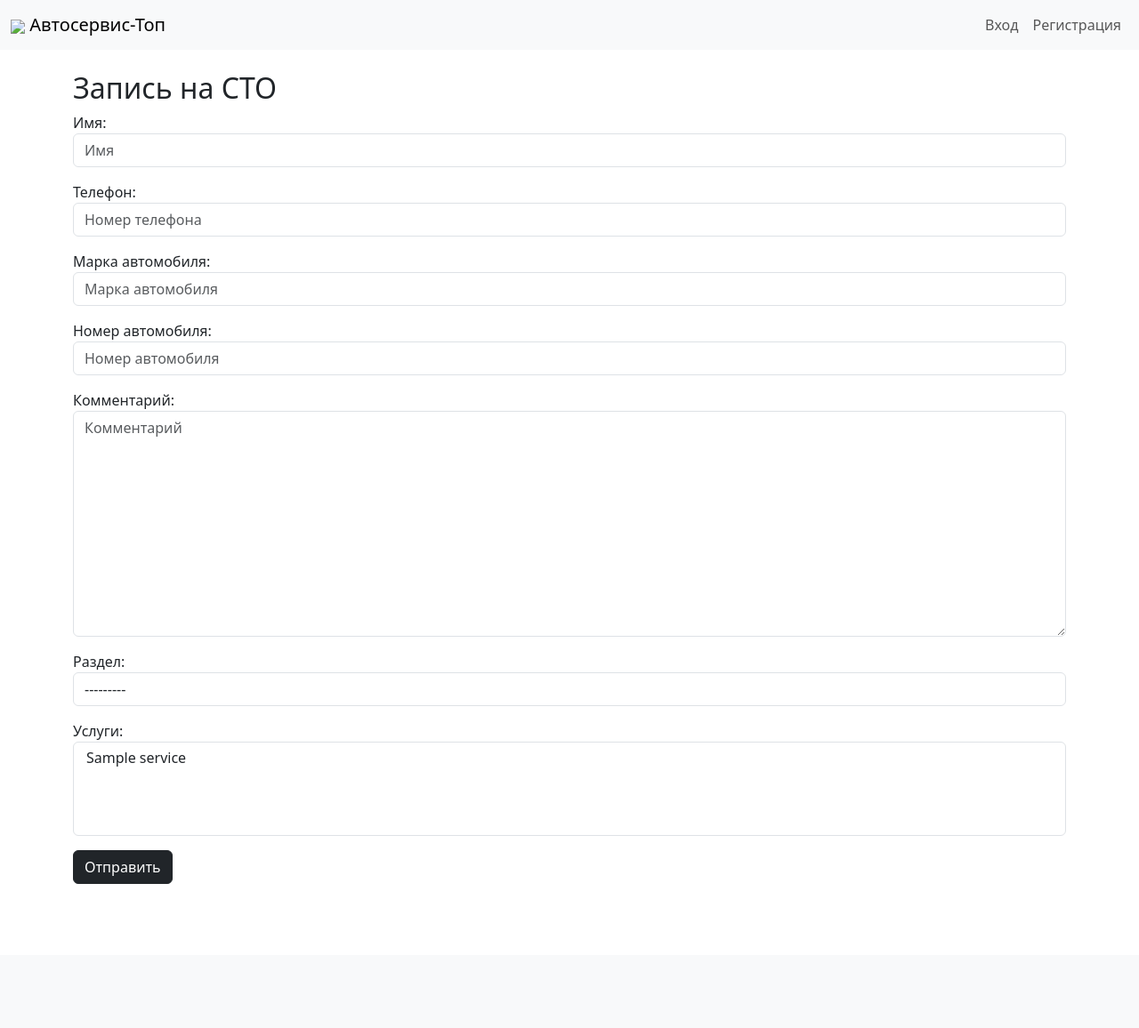
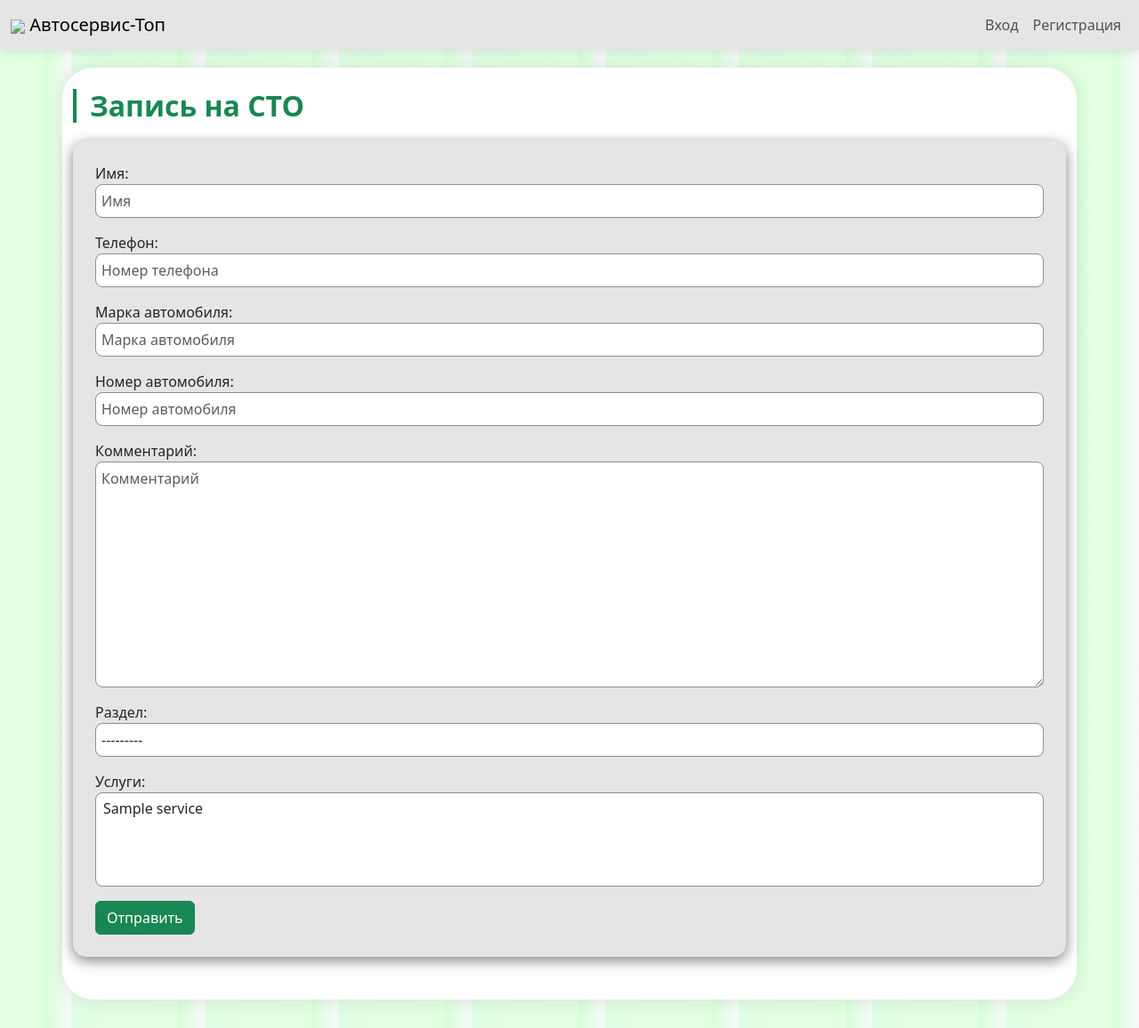
Before and after one commit to Vitaliy-2/diploma, a Django app: page /visit/add/ in a window 1280 px wide. Shown: the whole page at 89% size. Before the commit the page ends 994 px from the top, so only its background shows below. Run offline with Django 5.2, Linux system fonts and the light colour scheme; tables that the repository leaves empty hold one stand-in row (values such as "Sample post"); some libraries are stand-ins or nearby versions.

Commit message:
Задний фон, шаблоны

```diff
--- a/STOservice/templates/base.html
+++ b/STOservice/templates/base.html
@@ -34,7 +34,7 @@
     <main>{% block content %} {% endblock %}</main>
 
     {% block footer %}
-    <footer class="bg-dark text-white py-4">
+    <footer class="bg-dark text-white py-4 mt-4">
         <div class="container">
             <div class="row">
                 <div class="col-lg-6 col-md-12 mb-4 mb-lg-0">
--- a/STOservice/templates/main.html
+++ b/STOservice/templates/main.html
@@ -14,7 +14,7 @@
 
 {% block content %}
 
-<div class='container py-4'>
+<div class='container py-3'>
     <div class="text-center mb-5">
         <h1 class="display-4 mb-4 ">Добро пожаловать на наш сайт лучшего Автосервиса в Петрозаводске!</h1>
         <div class="decorative-line"></div>
--- a/STOservice/templates/visit_form.html
+++ b/STOservice/templates/visit_form.html
@@ -1,6 +1,11 @@
 {% extends "base.html" %}
+{% load static %}
 
 {% block title %}Запись{% endblock %}
+
+{% block head %}
+<link rel="stylesheet" href="{% static 'css/visit_form.css' %}" />
+{% endblock %}
 
 {% block header %}
 {% include 'menu.html' %}
@@ -11,13 +16,15 @@
 <div class="container py-4">
     <div class="row">
         <section id="orderForm" class="col-12 mb-4">
-            <h2>Запись на СТО</h2>
-            <form action="" method="post">
-                {% csrf_token %}
-                <div class="mb-3">{{ form.as_p }}</div>
-                <button type="submit" class="btn btn-dark">Отправить</button>
-                {% comment %} <a href="{% url 'visits' %}" class="btn btn-success my-2">Назад</a> {% endcomment %}
-            </form>
+            <h2 class="visit-section-title">Запись на СТО</h2>
+            <div class="visit-form-container">
+                <form action="" method="post">
+                    {% csrf_token %}
+                    <div class="mb-3">{{ form.as_p }}</div>
+                    <button type="submit" class="btn btn-success">Отправить</button>
+                    {% comment %} <a href="{% url 'visits' %}" class="btn btn-success my-2">Назад</a> {% endcomment %}
+                </form>
+            </div>
         </section>
     </div>
 </div>
--- a/static/css/base.css
+++ b/static/css/base.css
@@ -9,4 +9,23 @@ body {
     min-height: 100%;
     display: grid;
     grid-template-rows: auto 1fr auto;
+    background: repeating-linear-gradient(
+        -90deg,
+        #f8f9fa,
+        #d7ffd9 30px,
+        #e3ffe1 30px,
+        #dffde4 150px
+    );
 }
+
+.container:not(footer .container) {
+    background-color: #ffffff;
+    border-radius: 35px;
+    box-shadow: 0 0 20px rgba(0, 0, 0, 0.1);
+}
+
+.navbar {
+    background-color: #e5e5e5 !important;
+    box-shadow: 0 2px 10px rgba(0, 0, 0, 0.1);
+    margin-bottom: 20px;
+}
--- a/static/css/base_profile.css
+++ b/static/css/base_profile.css
@@ -38,7 +38,8 @@ html {
     color: #198754;
     font-weight: 600;
     margin-bottom: 20px;
-    border-left: 2px solid #198754;
+    margin-left: 30px;
+    border-left: 4px solid #198754;
     padding-left: 15px;
 }
 
--- /dev/null
+++ b/static/css/visit_form.css
@@ -0,0 +1,25 @@
+.visit-form-container {
+    background: #e5e5e5;
+    border-radius: 15px;
+    padding: 25px;
+    box-shadow: 0 4px 15px rgba(0, 0, 0, 0.5);
+}
+
+.visit-section-title {
+    color: #198754;
+    font-weight: 600;
+    margin-bottom: 20px;
+    border-left: 4px solid #198754;
+    padding-left: 15px;
+}
+
+.form-control {
+    border-radius: 8px;
+    border: 1px solid #8f8f8f;
+    padding: 6px;
+}
+
+.form-control:focus {
+    border-color: #198754;
+    box-shadow: 0 0 0 0.2rem rgba(25, 135, 84, 0.25);
+}
```
